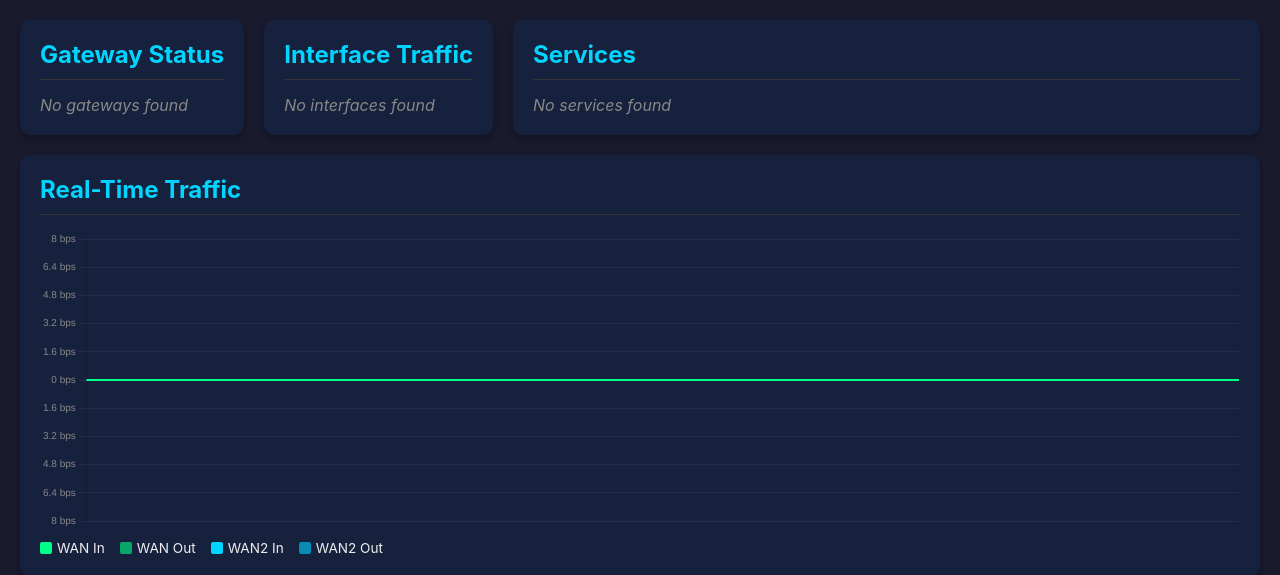
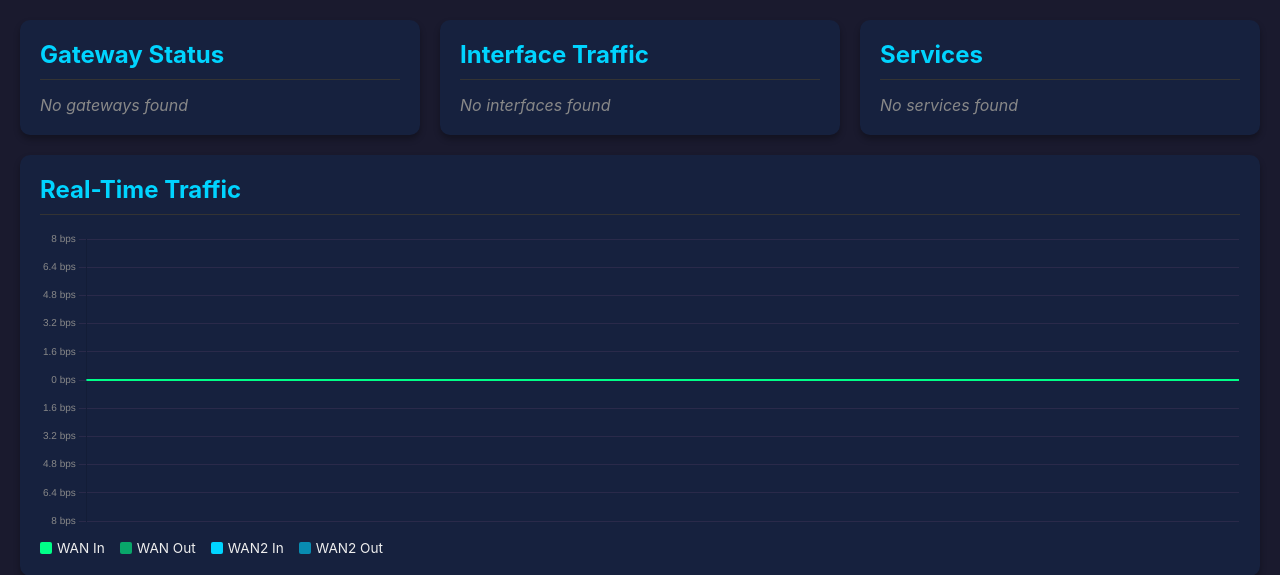
Before and after one commit to MartialM1nd/opndash, a Flask app: page / in a window 1280 px wide. Shown: the part 59-634 px from the top of the page. Run offline with Flask 3, Linux system fonts and the light colour scheme; the visitor is signed in with stand-in values (Sample User, id 1); data that the repository does not hold is empty.

Commit message:
Fix responsive card layout on large displays

```diff
--- a/templates/dashboard.html
+++ b/templates/dashboard.html
@@ -26,12 +26,14 @@
         }
         h1 { color: #00d4ff; }
         .last-update { color: #888; font-size: 12px; }
-        .grid { display: grid; grid-template-columns: auto auto 1fr; gap: 20px; align-items: start; }
+        .grid { display: grid; grid-template-columns: repeat(3, 1fr); gap: 20px; align-items: start; }
         .card {
             background: #16213e;
             border-radius: 10px;
             padding: 20px;
             box-shadow: 0 4px 6px rgba(0,0,0,0.3);
+            max-width: 100%;
+            overflow: hidden;
         }
         .card-full { grid-column: 1 / -1; }
         h2 { color: #00d4ff; margin-bottom: 15px; border-bottom: 1px solid #333; padding-bottom: 10px; }
```
